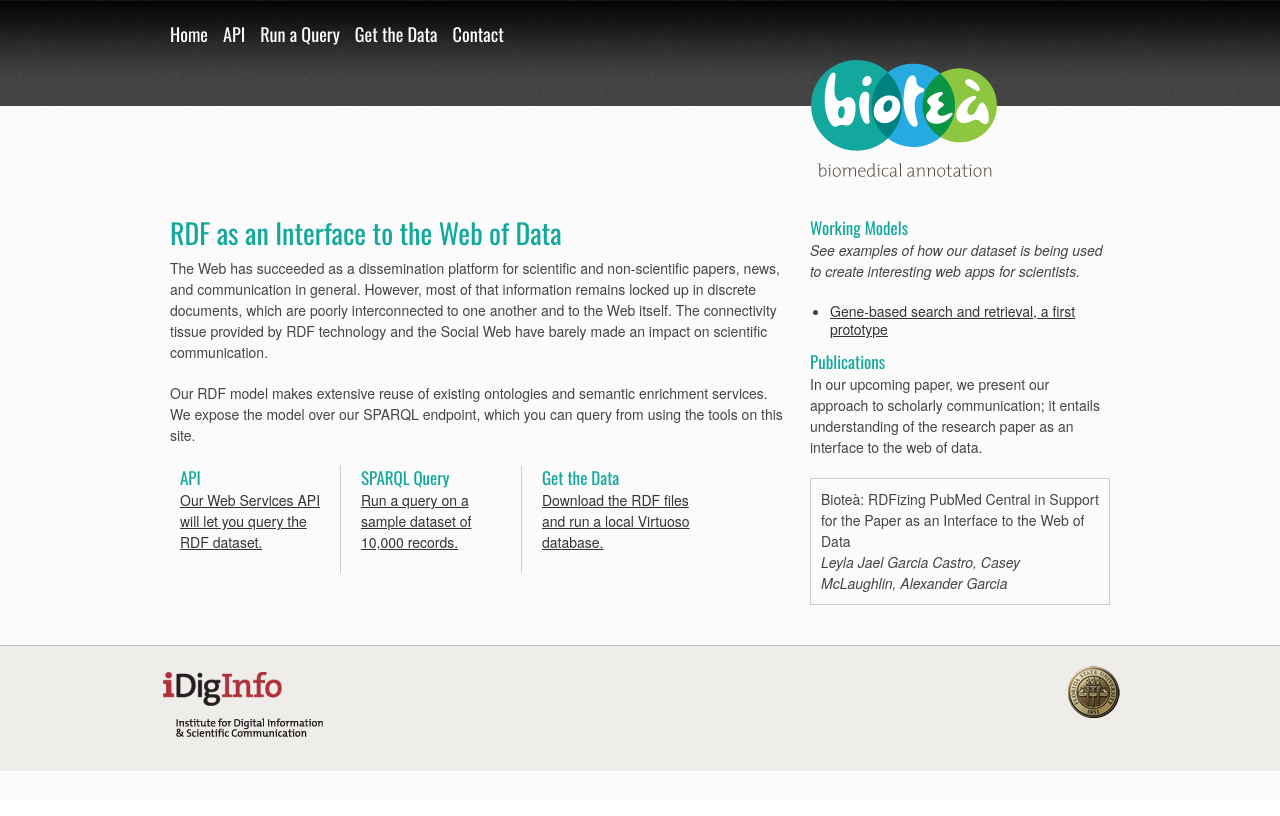
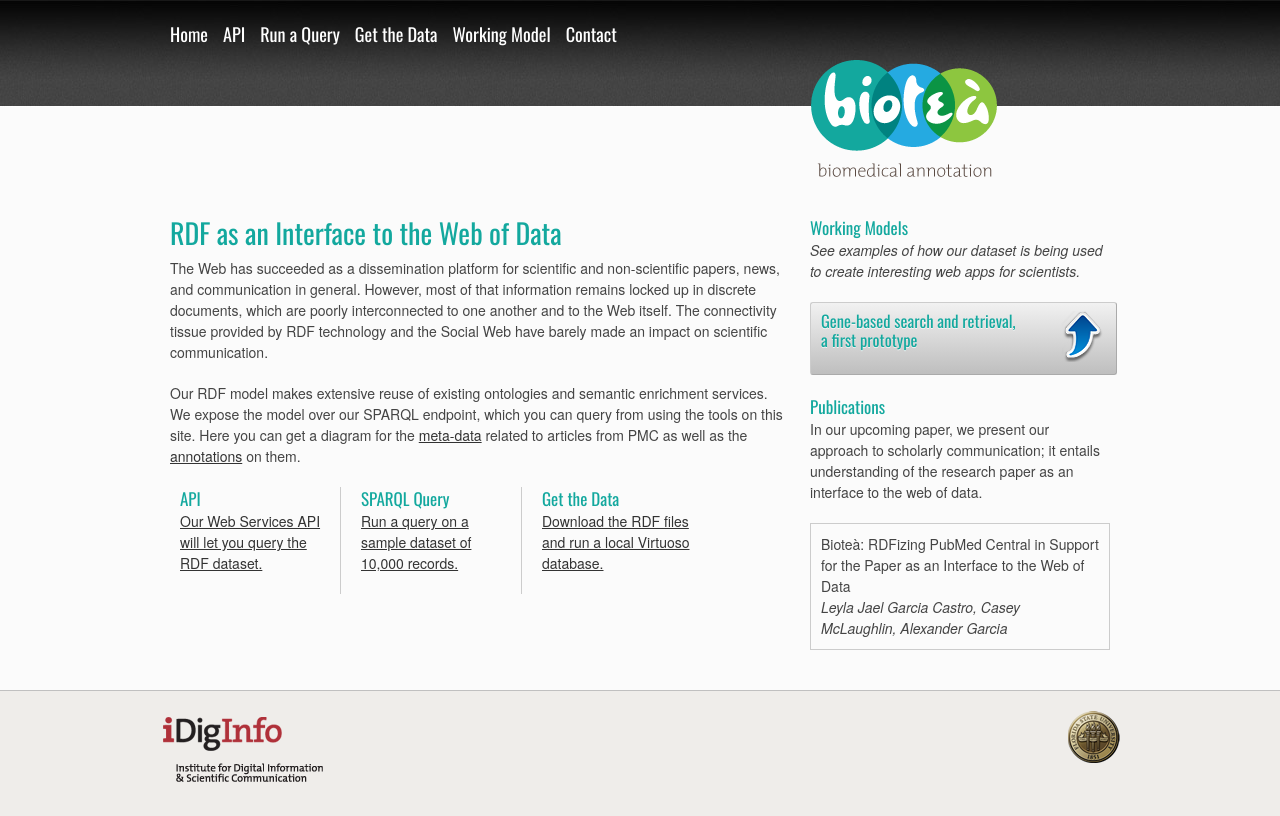
Before and after one commit to idiginfo/bioteaweb, a PHP site: page /test/ in a window 1280 px wide. Before the commit the page ends 771 px from the top, so only its background shows below. Run offline with PHP 8.4, Linux system fonts and the light colour scheme.

Commit message:
Updated frontend

```diff
--- a/_controller.php
+++ b/_controller.php
@@ -143,7 +143,8 @@ if (savefs) savefs.style.display="none";
 			<li><a class="second" href="api.php">API</a></li>
 			<li><a class="third" href="query.php">Run a Query</a></li>
 			<li><a class="first" href="mirror.php">Get the Data</a></li>
-			<li><a class="second" href="contact.php">Contact</a></li>
+			<li><a class="second" href="http://199.102.237.69:8888/sparql/beta7/" target="_blank">Working Model</a></li>
+			<li><a class="third" href="contact.php">Contact</a></li>
 		</ul>
 		</div>
 		<div class="two-thirds column space">&nbsp;</div>
--- a/index.php
+++ b/index.php
@@ -12,7 +12,7 @@ doHeader();
 			<h3>RDF as an Interface to the Web of Data</h3>
 			<p>The Web has succeeded as a dissemination platform for scientific and non-scientific papers, news, and communication in general. However, most of that information remains locked up in discrete documents, which are poorly interconnected to one another and to the Web itself. The connectivity tissue provided by RDF technology and the Social Web have barely made an impact on scientific communication. </p>
 
-			<p>Our RDF model makes extensive reuse of existing ontologies and semantic enrichment services. We expose the model over our SPARQL endpoint, which you can query from using the tools on this site.</p>
+			<p>Our RDF model makes extensive reuse of existing ontologies and semantic enrichment services. We expose the model over our SPARQL endpoint, which you can query from using the tools on this site. Here you can get a diagram for the <a href="diagram_meta.php">meta-data</a> related to articles from PMC as well as the <a href="diagram_annotation.php">annotations</a> on them.</p>
 
 			<div class="three columns " style="border-right: 1px solid #ccc;">
 			<h5>API</h5>
@@ -21,7 +21,7 @@ doHeader();
 
 			<div class="three columns" style="border-right: 1px solid #ccc;">
 			<h5>SPARQL Query</h5>
-			<p style="padding-right: 5px;"><a href="sparql.php">Run a query on a sample dataset of 10,000 records.</a></p>
+			<p style="padding-right: 5px;"><a href="query.php">Run a query on a sample dataset of 10,000 records.</a></p>
 			</div>
 
 			<div class="three columns">
@@ -37,7 +37,12 @@ doHeader();
 
             <h5>Working Models</h5>
             <p><em>See examples of how our dataset is being used to create interesting web apps for scientists.</em></p>
-            <ul style="margin: 0 0 0 20px; list-style: disc"><li><a href="http://199.102.237.69:8888/sparql/beta7/" target="_blank">Gene-based search and retrieval, a first prototype</a></li></ul>
+
+            <div id="download2">
+	        <a class="external" href="http://199.102.237.69:8888/sparql/beta7/" target="_blank">Gene-based search and retrieval,<br />a first prototype</a>
+            </div>
+
+
 
             <h5>Publications</h5>
 			<p>In our upcoming paper, we present our approach to scholarly communication; it entails understanding of the research paper as an interface to the web of data.</p>
--- a/stylesheets/layout.css
+++ b/stylesheets/layout.css
@@ -135,6 +135,14 @@ h1, h2, h3, h4, h5, h6 {
 		display: block;
 		width: 100%;
 	}
+
+
+#download2 a.external {
+	background: url(../images/external.png) top right no-repeat;
+		height: 55px;
+		padding-right: 0px;
+		line-height: 19px;
+		}
 
 #download a.pdf {
 	background: url(../images/pdf.png) top right no-repeat;
```
Also changed, not shown: diagram_annotation.php (added, +27 -0 lines), diagram_meta.php (added, +27 -0 lines), images/annotations.png (added), images/external.png (added), images/meta.png (added).
